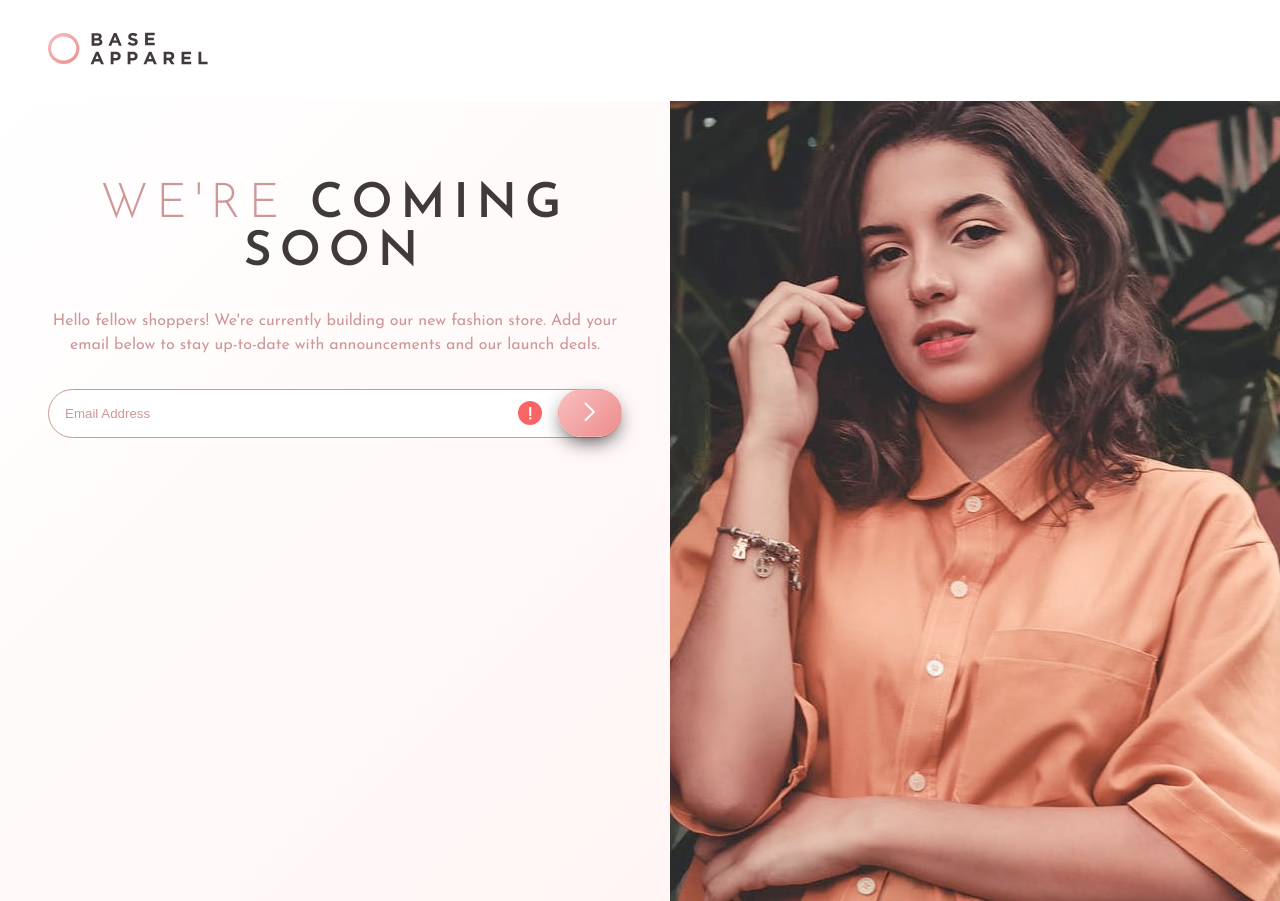
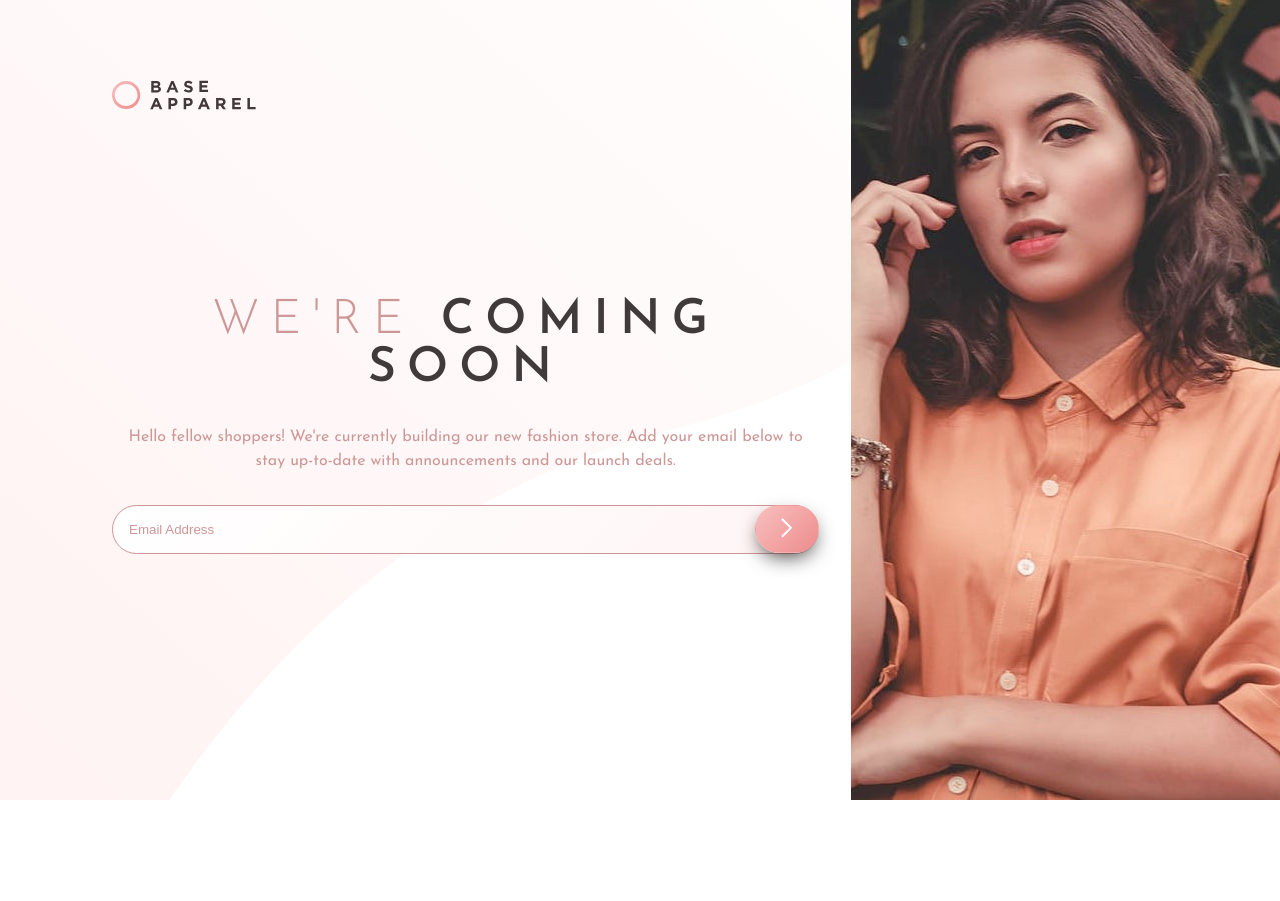
Before and after one commit to idkbit/base-apparel, a plain HTML site: page index.html in a window 1280 px wide. After the commit the page ends 800 px from the top, so only its background shows below. Drawn offline with Linux system fonts and the light colour scheme.

Commit message:
mobile and desktop base styles

```diff
--- a/app.js
+++ b/app.js
@@ -0,0 +1,3 @@
+const err = document.querySelector(".error");
+const form = document.querySelector(".form");
+const warningMsg = form.querySelector("p");
--- a/css/style.scss
+++ b/css/style.scss
@@ -18,32 +18,30 @@ $darkGrayishRed: hsl(0, 6%, 24%);
 .wrapper {
   min-height: 100vh;
 }
-.header {
-  padding: 2rem 3rem;
-  .logo {
-    height: auto;
-    width: 5rem;
-  }
+
+.logo {
+  height: auto;
+  width: 10rem;
+  display: block;
+  padding: 2rem;
 }
-.content {
-  display: flex;
-  height: 100%;
-  flex-direction: column;
+.hero-mobile {
+  width: 100%;
 }
+
 .hero-desktop {
   display: none;
 }
 .info {
-  flex: 3;
-  padding: 0 3rem;
   background: linear-gradient(135deg, hsl(0, 0%, 100%), hsl(0, 100%, 98%));
+  padding: 0 2rem;
 }
 
 .heading {
   font-size: 3rem;
   text-transform: uppercase;
   font-weight: 300;
-  letter-spacing: 0.5rem;
+  letter-spacing: 0.7rem;
   color: $desaturatedRed;
   text-align: center;
   margin-top: 5rem;
@@ -55,7 +53,7 @@ $darkGrayishRed: hsl(0, 6%, 24%);
 .text {
   color: $desaturatedRed;
   line-height: 1.5;
-  font-size: 0.8rem;
+  font-size: 0.9rem;
   text-align: center;
   margin: 2rem 0;
 }
@@ -70,6 +68,7 @@ $darkGrayishRed: hsl(0, 6%, 24%);
   border: 1px solid $desaturatedRed;
   transition: 0.3s;
   position: relative;
+  background: linear-gradient(135deg, hsl(0, 0%, 100%), hsl(0, 100%, 98%));
 }
 .btn {
   position: absolute;
@@ -97,7 +96,7 @@ $darkGrayishRed: hsl(0, 6%, 24%);
   visibility: hidden;
 }
 .error {
-  // visibility: hidden;
+  visibility: hidden;
   position: absolute;
   top: 17.5%;
   right: 5rem;
@@ -111,14 +110,35 @@ $darkGrayishRed: hsl(0, 6%, 24%);
   }
   .hero-desktop {
     display: block;
+    object-fit: cover;
+    width: 100%;
+    min-height: 100%;
   }
-  .header {
-    .logo {
-      width: 10rem;
-    }
+  .image {
+    grid-area: image;
+    height: 100%;
   }
-  .content {
-    flex-direction: row-reverse;
+  .wrapper {
+    display: grid;
+    grid-template-areas:
+      "logo . image"
+      "form form image"
+      "form form image";
+    background-image: url("../images/bg-pattern-desktop.svg");
+    background-size: cover;
+    background-position: 0 25%;
+    background-repeat: no-repeat;
+  }
+  .logo {
+    width: 13rem;
+    grid-area: logo;
+    margin-left: 5rem;
+    margin-top: 3rem;
+  }
+  .info {
+    grid-area: form;
+    background: none;
+    margin-left: 5rem;
   }
   .text {
     font-size: 1rem;
@@ -126,4 +146,4 @@ $darkGrayishRed: hsl(0, 6%, 24%);
   .warning {
     font-size: 1rem;
   }
-} ;
+}
--- a/index.html
+++ b/index.html
@@ -14,12 +14,10 @@
 
 <body>
   <div class="wrapper">
-    <header class="header">
     <img class="logo" src="./images/logo.svg" alt="logo.">
-    </header>
-    <main class="content">
-      <img class="hero-mobile" src="./images/hero-mobile.jpg" alt="" class="image">
+    <div class="image"><img class="hero-mobile" src="./images/hero-mobile.jpg" alt="" class="image">
       <img src="./images/hero-desktop.jpg" alt="" class="hero-desktop">
+    </div>
     <div class="info">
       <h2 class="heading">We're <span>coming soon</span></h2>
       <p class="text">Hello fellow shoppers! We're currently building our new fashion store.
@@ -37,7 +35,6 @@
         <p>Please provide a valid email</p>
       </form>
     </div>
-    </main>
   </div>
 </body>
 
```
Also changed, not shown: css/style.css, 1 other file. Lines whose indentation alone changed are shown as unchanged.
